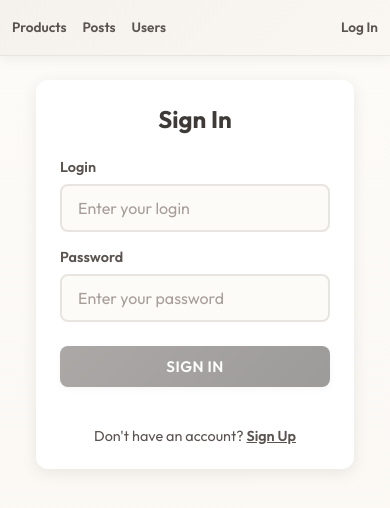
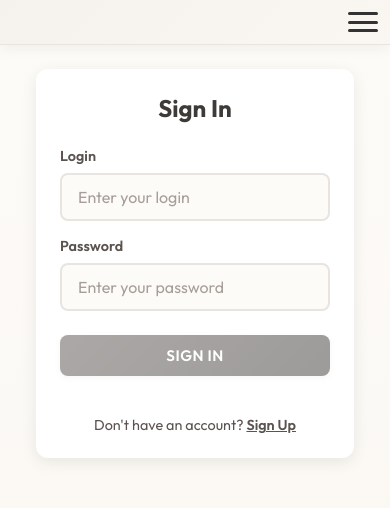
Before and after one commit to showszs/react-store-app, a React (Vite) app: page /login in a window 390 px wide. Shown: the top 508 px of the page. Built offline with nearby package versions, Linux system fonts and the light colour scheme.

Commit message:
feature: add burger menu for mobile

```diff
--- a/src/components/products/Product.module.css
+++ b/src/components/products/Product.module.css
@@ -172,7 +172,7 @@
 @media (max-width: 480px) {
   .footer {
     flex-direction: column;
-    align-items: flex-start;
+    align-items: center;
     gap: 0.5rem;
     margin-top: 0.75rem;
     padding-top: 0.75rem;
@@ -229,7 +229,8 @@
 
 @media (max-width: 480px) {
   .actions {
-    padding: 0.75rem 1rem 1rem 1rem;
+    align-items: center;
+    padding: 0.8rem;
   }
 }
 
@@ -276,8 +277,9 @@
 @media (max-width: 480px) {
   .delete,
   .edit {
-    padding: 0.5rem 0.6rem;
-    font-size: 0.8rem;
+    padding: 0.6rem 0.6rem;
+    font-size: 1rem;
+    width: 50%;
   }
 }
 
--- a/src/components/ui/Navbar.module.css
+++ b/src/components/ui/Navbar.module.css
@@ -84,6 +84,9 @@
   .item a {
     font-size: 0.95rem;
   }
+  .itemRight {
+    margin-left: 0;
+  }
 }
 
 @media (max-width: 480px) {
@@ -134,3 +137,72 @@
     opacity: 1;
   }
 }
+
+.navContainer {
+  display: flex;
+  align-items: center;
+  justify-content: flex-end;
+  position: relative;
+}
+
+.burger {
+  display: none;
+  background: transparent;
+  border: none;
+  cursor: pointer;
+  z-index: 100;
+  width: 30px;
+  height: 20px;
+  padding: 0;
+  flex-direction: column;
+  justify-content: space-between;
+}
+
+.line {
+  width: 100%;
+  height: 3px;
+  background-color: #333;
+  border-radius: 5px;
+  transition: all 0.3s linear;
+  transform-origin: 1px;
+}
+
+.active .line:nth-child(1) {
+  transform: rotate(45deg);
+}
+.active .line:nth-child(2) {
+  opacity: 0;
+  transform: translateX(0);
+}
+.active .line:nth-child(3) {
+  transform: rotate(-45deg);
+}
+
+@media (max-width: 768px) {
+  .burger {
+    display: flex;
+  }
+
+  .list {
+    position: absolute;
+    top: 60px;
+    left: 0;
+    right: 0;
+    background-color: #ffffff;
+    flex-direction: column;
+    align-items: center;
+    padding: 2rem 0;
+    gap: 1.5rem;
+    box-shadow: 0 4px 6px rgba(0, 0, 0, 0.1);
+
+    transform: translateY(-150%);
+    opacity: 0;
+    transition: all 0.3s ease-in-out;
+    z-index: 99;
+  }
+
+  .list.open {
+    transform: translateY(0);
+    opacity: 1;
+  }
+}
--- a/src/components/ui/Navbar.tsx
+++ b/src/components/ui/Navbar.tsx
@@ -1,36 +1,51 @@
+import { useState } from 'react';
 import { useDispatch, useSelector } from 'react-redux';
-import { NavLink } from 'react-router';
+import { NavLink } from 'react-router'; // если используете v6, иногда импорт идет из 'react-router-dom'
 import { logout, selectIsLogged } from '../../redux/slices/authSlice';
 import type { AppDispatch } from '../../redux/store';
 import styles from './Navbar.module.css';
 
 const Navbar = () => {
+  const [isOpen, setIsOpen] = useState(false);
+
   const dispatch = useDispatch<AppDispatch>();
   const isLogged = useSelector(selectIsLogged);
 
-
   const handleLogout = () => {
     dispatch(logout());
+    setIsOpen(false);
   };
 
+  const toggleMenu = () => setIsOpen(!isOpen);
+  const closeMenu = () => setIsOpen(false);
 
   return (
     <nav className={styles.navbar}>
-      <div className="container">
-        <ul className={styles.list}>
+      <div className={`container ${styles.navContainer}`}>
+
+        <button
+          className={`${styles.burger} ${isOpen ? styles.active : ''}`}
+          onClick={toggleMenu}
+        >
+          <span className={styles.line}></span>
+          <span className={styles.line}></span>
+          <span className={styles.line}></span>
+        </button>
+
+        <ul className={`${styles.list} ${isOpen ? styles.open : ''}`}>
           <li className={styles.item}>
-            <NavLink to="/">Products</NavLink>
+            <NavLink to="/" onClick={closeMenu}>Products</NavLink>
           </li>
           <li className={styles.item}>
-            <NavLink to="/posts">Posts</NavLink>
+            <NavLink to="/posts" onClick={closeMenu}>Posts</NavLink>
           </li>
           <li className={styles.item}>
-            <NavLink to="/users">Users</NavLink>
+            <NavLink to="/users" onClick={closeMenu}>Users</NavLink>
           </li>
           <li className={`${styles.item} ${styles.itemRight}`}>
             {isLogged
               ? <NavLink to="/products" onClick={handleLogout}>Log Out</NavLink>
-              : <NavLink to="/login">Log In</NavLink>
+              : <NavLink to="/login" onClick={closeMenu}>Log In</NavLink>
             }
           </li>
         </ul>
--- a/src/pages/Products.module.css
+++ b/src/pages/Products.module.css
@@ -38,6 +38,7 @@
   padding: 0.75rem 1rem;
   border: 2px solid #e8e4df;
   border-radius: 8px;
+  outline: none;
   font-size: 0.95rem;
   font-family: 'Outfit', sans-serif;
   color: #5a5350;
@@ -79,9 +80,7 @@
 
 .filter input:focus {
   outline: none;
-  border-color: #5a5350;
   background-color: #ffffff;
-  box-shadow: 0 0 0 4px rgba(90, 83, 80, 0.1);
 }
 
 .addButton {
```
Also changed, not shown: src/pages/Todos.tsx (deleted, +0 -27 lines).
